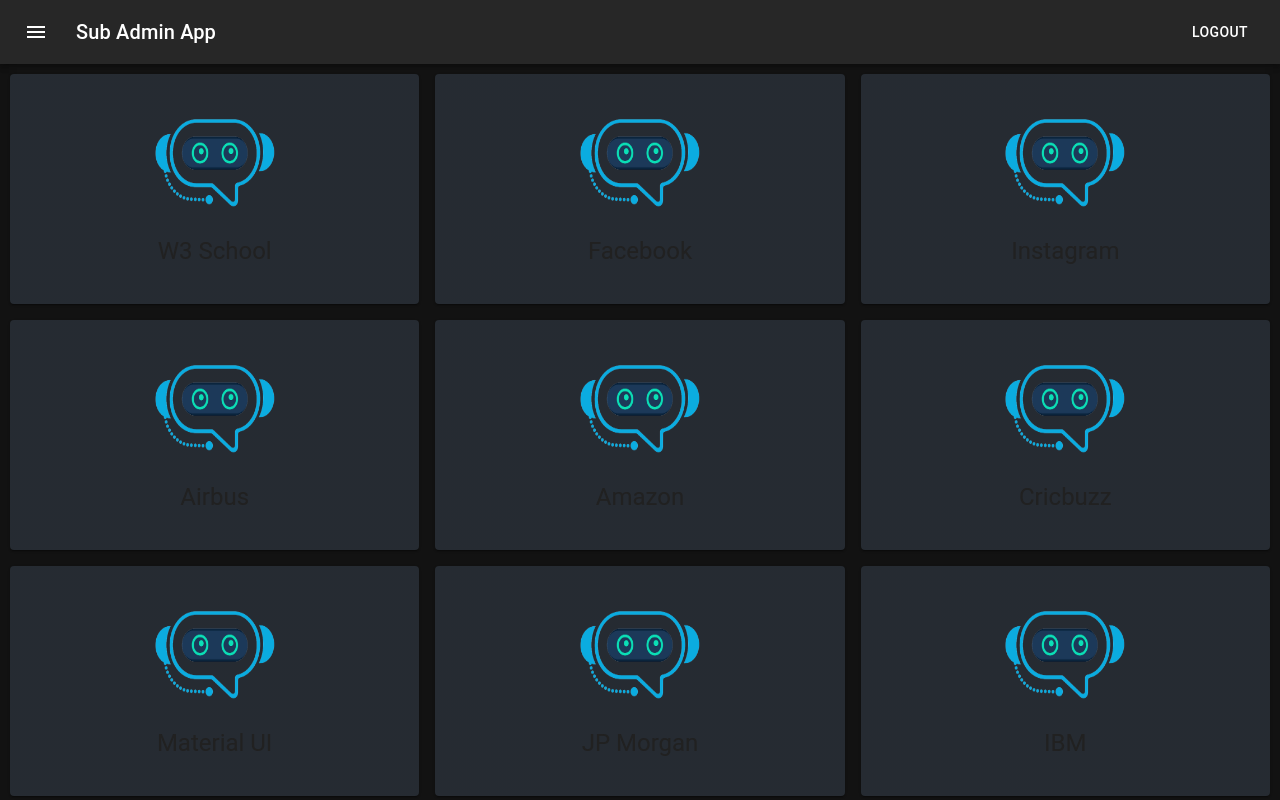
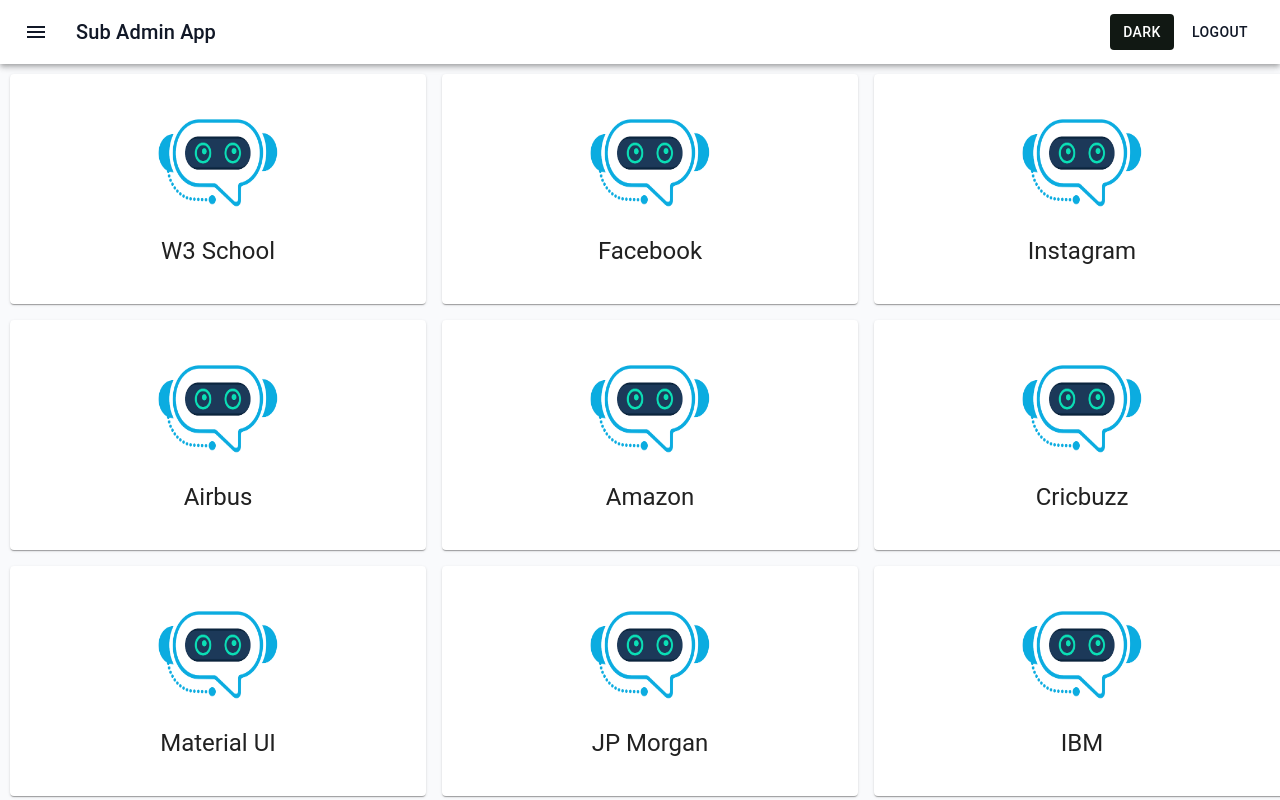
Before and after one commit to Cursed-Rowen49/sub-admin-app, a Next.js app: page /landingPage/landingPage in a window 1280 px wide. Shown: the top 800 px of the page. Built offline with nearby package versions, Linux system fonts and the light colour scheme.

Commit message:
navigationBar dark mode

```diff
--- /dev/null
+++ b/src/components/AppContext.ts
@@ -0,0 +1,11 @@
+import { createContext } from 'react';
+
+interface AppContextInterface {
+  theme: string;
+  color: string;
+  bgColor: string;
+}
+
+const AppContext = createContext<AppContextInterface | null>(null);
+
+export default AppContext;
--- a/src/components/GridItem/gridItem.tsx
+++ b/src/components/GridItem/gridItem.tsx
@@ -1,4 +1,4 @@
-import React, { useState } from 'react';
+import React, { useContext, useState } from 'react';
 import Link from 'next/link';
 import Image from 'next/image';
 import { Box, Grid, Typography, CardActionArea } from '@mui/material';
@@ -7,13 +7,21 @@
 import { CardImage } from './gridItem.style';
 import { grey } from '@mui/material/colors';
 import img from 'public/assert/images/bot.png';
+import AppContext from '../AppContext';
 
 export default function ResponsiveCard({ dataFromApi }) {
   const blackColorShade = grey[900];
   // console.log(dataFromApi);
 
+  //Adding useContext.
+  const context = useContext(AppContext);
+  const theme = context.mode.theme;
+  const color = context.mode.color;
+  const bgcolor = context.mode.bgColor;
+
   return (
-    <Box sx={{ flexGrow: 1, margin: '10px' }}>
+    <>
+      <Box sx={{ flexGrow: 1, margin: '10px', width: '100vw' }}>
         <Grid
           container
           spacing={{ xs: 2, md: 2 }}
@@ -56,5 +64,6 @@
           })}
         </Grid>
       </Box>
+    </>
   );
 }
--- a/src/components/NavigationBar/NavSideBar.style.ts
+++ b/src/components/NavigationBar/NavSideBar.style.ts
@@ -1,10 +1,20 @@
-import { styled, Box } from '@mui/material';
+import { styled, Box, Button } from '@mui/material';
 
 export const ListContainer = styled(Box)({
   width: 250,
-  paddingTop: '10px',
+  paddingTop: '20px',
   color: '#fff',
   backgroundColor: 'rgb(17,24,39)',
   textAlign: 'center',
-  margin: '10px auto',
+  margin: '0px auto',
+  minHeight: '100vh',
 });
+
+export const ThemeButton = styled(Button)({
+  backgroundColor: 'rgb(17,24,19)',
+  color: '#fff',
+  margin: '0 10px',
+  '&:hover': {
+    backgroundColor: 'rgb(17,24,19)',
+  },
+});
--- a/src/components/NavigationBar/NavSideBar.tsx
+++ b/src/components/NavigationBar/NavSideBar.tsx
@@ -1,4 +1,4 @@
-import React, { useState } from 'react';
+import React, { useContext, useState } from 'react';
 import AppBar from '@mui/material/AppBar';
 import Box from '@mui/material/Box';
 import Toolbar from '@mui/material/Toolbar';
@@ -22,7 +22,9 @@
   IconButton,
 } from '@mui/material';
 import Image from 'next/image';
-import { ListContainer } from './NavSideBar.style';
+import { ListContainer, ThemeButton } from './NavSideBar.style';
+import themeContext from '../AppContext';
+import AppContext from '../AppContext';
 
 type Anchor = 'left';
 
@@ -30,6 +32,13 @@
   const [state, setState] = React.useState({
     left: false,
   });
+  const [themeMode, setThemeMode] = useState('dark');
+
+  //Adding useContext.
+  const context = useContext(AppContext);
+  const theme = context.mode.theme;
+  const color = context.mode.color;
+  const bgcolor = context.mode.bgColor;
 
   const toggleDrawer =
     (anchor: Anchor, open: boolean) =>
@@ -45,8 +54,26 @@
       setState({ ...state, [anchor]: open });
     };
 
+  const handleTheme = () => {
+    if (themeMode === 'dark') {
+      setThemeMode('light');
+      context.setMode({
+        theme: 'dark',
+        color: '#fff',
+        bgColor: 'rgb(17,24,39)',
+      });
+    } else {
+      setThemeMode('dark');
+      context.setMode({
+        theme: 'dark',
+        color: 'rgb(17,24,39)',
+        bgColor: '#fff',
+      });
+    }
+  };
+
   const list = (anchor: Anchor) => (
-    <Box sx={{ backgroundColor: 'rgb(17,24,39)', minHeight: '100vh' }}>
+    <Box sx={{ backgroundColor: '#fff', minHeight: '100vh' }}>
       <Box>
         <ListContainer
           role="presentation"
@@ -113,7 +140,14 @@
   return (
     <>
       <Box sx={{ flexGrow: 1 }}>
-        <AppBar position="static">
+        <AppBar
+          position="static"
+          sx={{
+            width: '100vw',
+            backgroundColor: `${bgcolor}`,
+            color: `${color}`,
+          }}
+        >
           <Toolbar>
             <div>
               {(['left'] as const).map((anchor) => (
@@ -142,6 +176,7 @@
             <Typography variant="h6" component="div" sx={{ flexGrow: 1 }}>
               Sub Admin App
             </Typography>
+            <ThemeButton onClick={handleTheme}>{themeMode}</ThemeButton>
             <Button color="inherit">Logout</Button>
           </Toolbar>
         </AppBar>
--- a/src/pages/_app.tsx
+++ b/src/pages/_app.tsx
@@ -1,6 +1,18 @@
 import '@/styles/globals.css';
 import type { AppProps } from 'next/app';
+import AppContext from '@/components/AppContext';
+import React, { useState } from 'react';
 
 export default function App({ Component, pageProps }: AppProps) {
-  return <Component {...pageProps} />;
+  const [mode, setMode] = useState({
+    theme: 'light',
+    color: 'rgb(17,24,39)',
+    bgColor: '#fff',
+  });
+
+  return (
+    <AppContext.Provider value={{ mode, setMode }}>
+      <Component {...pageProps} />
+    </AppContext.Provider>
+  );
 }
--- a/src/pages/landingPage/landingPage.tsx
+++ b/src/pages/landingPage/landingPage.tsx
@@ -1,23 +1,13 @@
-import React from 'react';
+import React, { useContext } from 'react';
 
 import NavSideBar from '@/components/NavigationBar';
-import { ThemeProvider, createTheme } from '@mui/material/styles';
-import CssBaseline from '@mui/material/CssBaseline';
-
-const darkTheme = createTheme({
-  palette: {
-    mode: 'dark',
-  },
-});
 
 function landingPage() {
+
   return (
-    <ThemeProvider theme={darkTheme}>
-      <CssBaseline />
-      <div>
-        <NavSideBar />
-      </div>
-    </ThemeProvider>
+    <>
+      <NavSideBar />
+    </>
   );
 }
 
```
Also changed, not shown: tsconfig.json (+16 -4 lines). Lines whose indentation alone changed are shown as unchanged.
